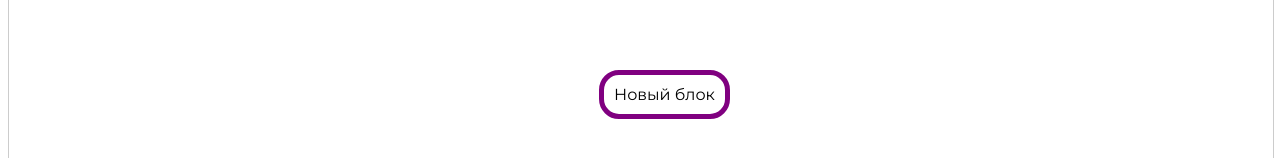
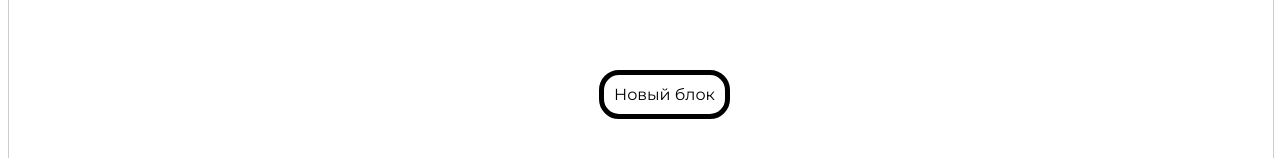
Before and after one commit to RostislavIvanov/diploma, a React (Vite) app: page / in a window 1280 px wide. Both pictures are taken after a click on the button "Добавить блок". Shown: the part 314-472 px from the top of the page. Built offline with nearby package versions, Linux system fonts and the light colour scheme.

Commit message:
Добавление кастомизации блока

```diff
--- a/src/components/Block/Block.css
+++ b/src/components/Block/Block.css
@@ -4,7 +4,7 @@
     align-items: center;
     position: absolute;
     padding: 10px;
-    border: 5px purple   solid;
+    border: 5px black solid;
     border-radius: 20px;
     user-select: none;
 }
--- a/src/components/Block/Block.tsx
+++ b/src/components/Block/Block.tsx
@@ -5,10 +5,26 @@ export interface IBlockProps extends PropsWithChildren {
     x: number;
     y: number;
     className?: string;
+    borderColor?: string;
+    fontSize?: string;
+    lineHeight?: string;
+    paddingX?: string;
     onMouseMove?: (newX: number, newY: number) => void;
 }
 
-const Block: FC<IBlockProps> = ({ x, y, children, className, onMouseMove }) => {
+const Block: FC<IBlockProps> = (
+    {
+        x,
+        y,
+        children,
+        className,
+        onMouseMove,
+        borderColor,
+        fontSize,
+        lineHeight,
+        paddingX,
+    }
+) => {
     const [isDragging, setIsDragging] = useState<boolean>(false);
     const [dragOffsetX, setDragOffsetX] = useState<number>(0);
     const [dragOffsetY, setDragOffsetY] = useState<number>(0);
@@ -46,7 +62,16 @@ const Block: FC<IBlockProps> = ({ x, y, children, className, onMouseMove }) => {
 
     return (
         <div
-            style={{ top: y, left: x }}
+            style={
+                {
+                    top: y,
+                    left: x,
+                    borderColor: borderColor,
+                    fontSize: fontSize,
+                    lineHeight: lineHeight,
+                    padding: `0 ${paddingX}`
+                }
+            }
             className={className ? `block ${className}` : 'block'}
             onMouseDown={handleMouseDown}
         >
```
